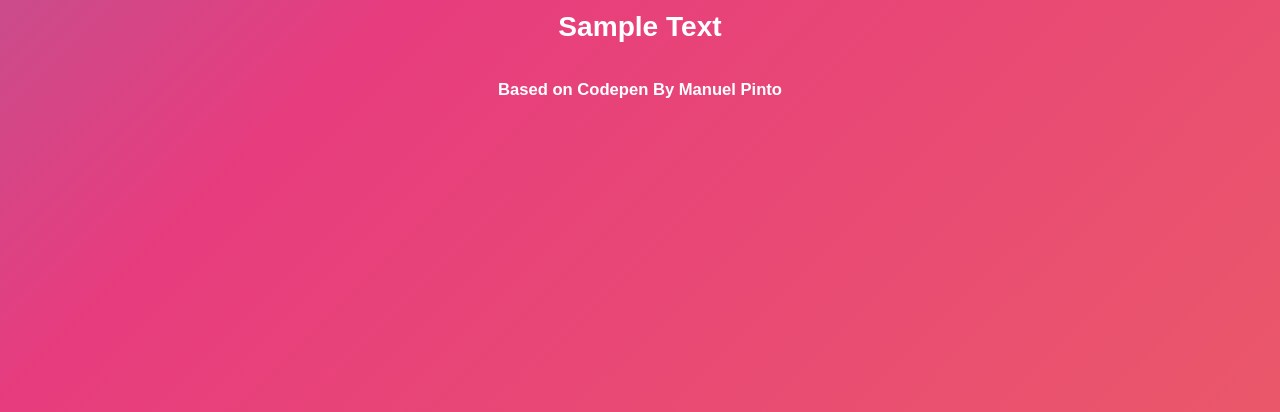
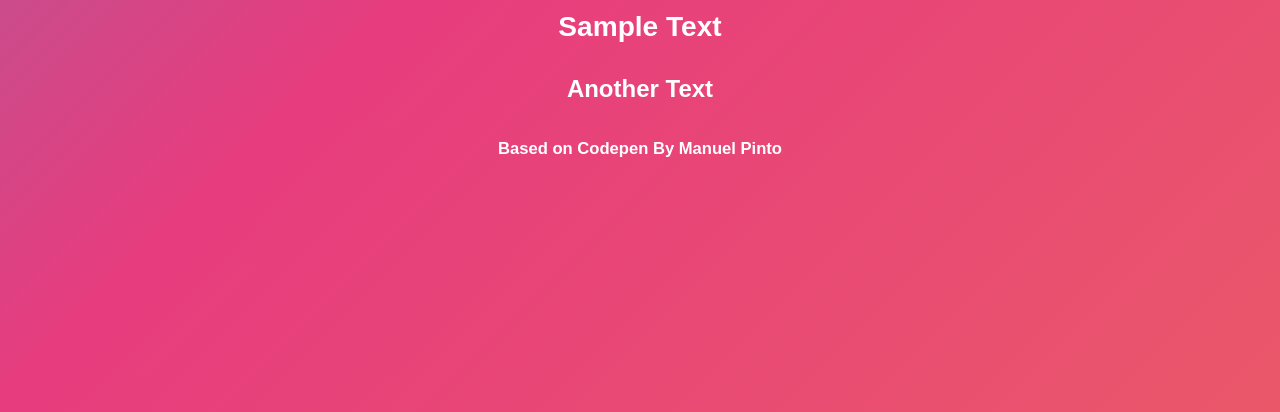
Before and after one commit to JackLeeJM/git-vscode-demo, a plain HTML site: page index.html in a window 1280 px wide. Shown: the part 388-800 px from the top of the page. Drawn offline with Linux system fonts and the light colour scheme.

Commit message:
add h4 text

```diff
--- a/index.html
+++ b/index.html
@@ -11,6 +11,7 @@
     <div class="container">
         <h1>Git Demo Page</h1>
         <h3>Sample Text</h3>
+        <h4>Another Text</h4>
         <h5><small> Based on Codepen By Manuel Pinto</small></h6>
     </div>
     <script src="app.js"></script>
```
